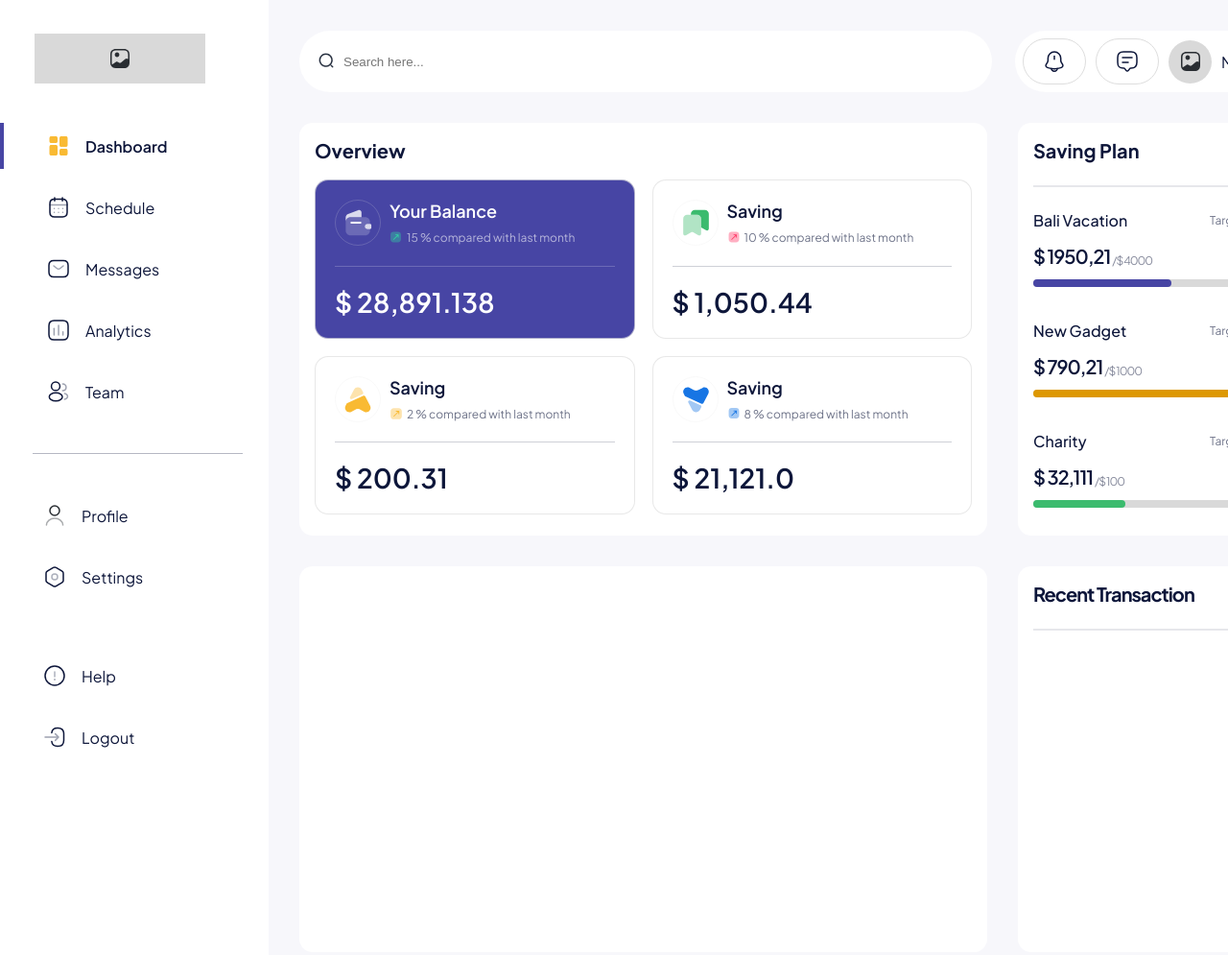
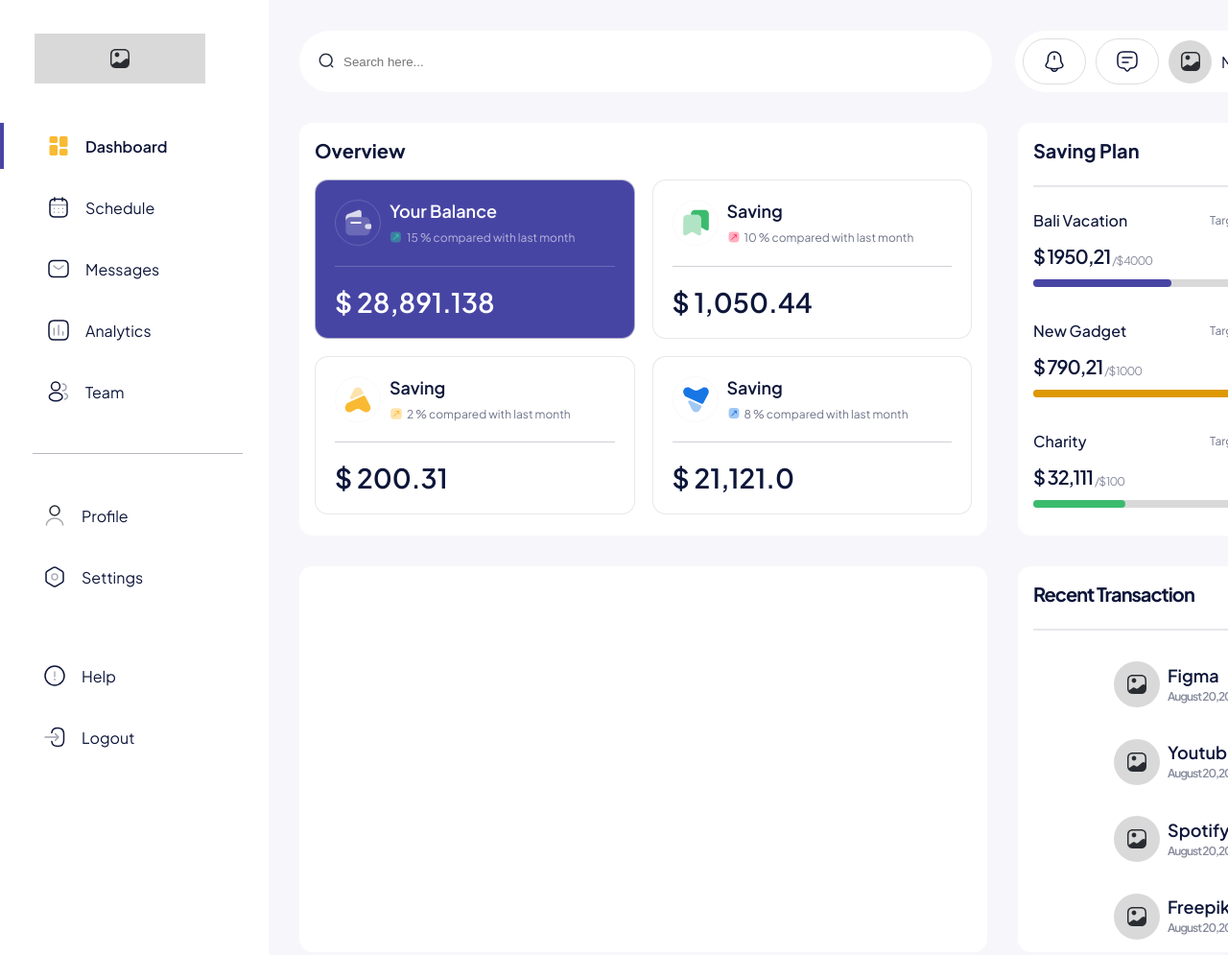
Before and after one commit to ankitrajstha/intuji-frontend-associate-challenge, a website built with Vite: page index.html in a window 1280 px wide. Shown: the top 995 px of the page at 96% size. Built offline with nearby package versions, Linux system fonts and the light colour scheme; files whose address does not match are found by name.

Commit message:
feat(transaction): add icon,title and date

```diff
--- a/src/components/Transaction.js
+++ b/src/components/Transaction.js
@@ -1,6 +1,37 @@
+const recentTransactions = [
+  {
+    icon: "gallery.svg",
+    title: "Figma",
+    date: "August 20,2022",
+    total: "$100",
+    status: "Completed",
+  },
+  {
+    icon: "gallery.svg",
+    title: "Youtube",
+    date: "August 20,2022",
+    total: "$120",
+    status: "Completed",
+  },
+  {
+    icon: "gallery.svg",
+    title: "Spotify",
+    date: "August 20,2022",
+    total: "$15",
+    status: "Completed",
+  },
+  {
+    icon: "gallery.svg",
+    title: "Freepik",
+    date: "August 20,2022",
+    total: "$300",
+    status: "Completed",
+  },
+];
+
 export default function Transaction() {
   const transactionContainer = document.createElement("div");
-  transactionContainer.className = "transaction-conatainer";
+  transactionContainer.className = "transaction-container";
 
   const transactionHeadersContainer = document.createElement("div");
   transactionHeadersContainer.className = "transaction-header-container";
@@ -18,7 +49,49 @@ export default function Transaction() {
   const line = document.createElement("div");
   line.className = "line";
 
+  const transactionsContainer = document.createElement("div");
+  transactionsContainer.className = "transactions-container";
+
+  function createTransactions(item) {
+    const transactionWrapper = document.createElement("div");
+    transactionWrapper.className = "transaction-container";
+
+    const leftContainer = document.createElement("div");
+    leftContainer.className = "left-container";
+
+    const iconContainer = document.createElement("div");
+    iconContainer.className = "icon-container";
+
+    const icon = document.createElement("div");
+    icon.className = "icon";
+    icon.style.backgroundImage = `url(${item.icon})`;
+
+    const textContainer = document.createElement("div");
+    textContainer.className = "text-container";
+
+    const title = document.createElement("h3");
+    title.innerText = `${item.title}`;
+
+    const date = document.createElement("p");
+    date.innerText = `${item.date}`;
+
+    textContainer.appendChild(title);
+    textContainer.appendChild(date);
+
+    iconContainer.appendChild(icon);
+
+    leftContainer.appendChild(iconContainer);
+    leftContainer.appendChild(textContainer);
+    transactionWrapper.appendChild(leftContainer);
+
+    return transactionWrapper;
+  }
+
+  recentTransactions.forEach((transaction) => {
+    transactionsContainer.appendChild(createTransactions(transaction));
+  });
   transactionContainer.appendChild(transactionHeadersContainer);
   transactionContainer.appendChild(line);
+  transactionContainer.appendChild(transactionsContainer);
   return transactionContainer;
 }
--- a/src/css/_transcation.scss
+++ b/src/css/_transcation.scss
@@ -1,6 +1,6 @@
 @use "./variables" as *;
 
-.transaction-conatainer {
+.transaction-container {
   width: 34.7rem;
   height: 40.2rem;
   padding: 1.6rem;
@@ -34,4 +34,72 @@
     width: 100%;
     border: 1px solid rgba($color: $primary-text-color, $alpha: 0.1);
   }
+
+  .transactions-container {
+    width: 30.7rem;
+    height: 29.7rem;
+    display: flex;
+    flex-direction: column;
+    gap: 2.5rem;
+
+    .transaction-container {
+      width: 30.7rem;
+      height: 5.55rem;
+      padding: 0.8rem 0;
+      display: flex;
+      align-items: center;
+      justify-content: space-between;
+
+      .left-container {
+        width: 13.9rem;
+        height: 4.8rem;
+        display: flex;
+        align-items: center;
+        gap: 0.8rem;
+      }
+
+      .icon-container {
+        width: 4.8rem;
+        height: 4.8rem;
+        border-radius: 50%;
+        background-color: $background-grey;
+        display: flex;
+        align-items: center;
+        justify-content: center;
+
+        .icon {
+          width: 2.4rem;
+          height: 2.4rem;
+        }
+      }
+    }
+    .text-container {
+      width: 8.3rem;
+      height: 4.3rem;
+      display: flex;
+      flex-direction: column;
+      gap: 0.4rem;
+
+      h3 {
+        color: $primary-text-color;
+        font-size: 1.8rem;
+        font-weight: 600;
+        line-height: 2.4rem;
+        white-space: nowrap;
+      }
+      p {
+        color: rgba($color: $primary-text-color, $alpha: 0.5);
+        font-size: 1.2rem;
+        font-weight: 600;
+        letter-spacing: -1px;
+        line-height: 100%;
+        white-space: nowrap;
+      }
+    }
+  }
+  .right-container {
+    width: 5.9rem;
+    height: 4.3rem;
+    background: #000;
+  }
 }
```
